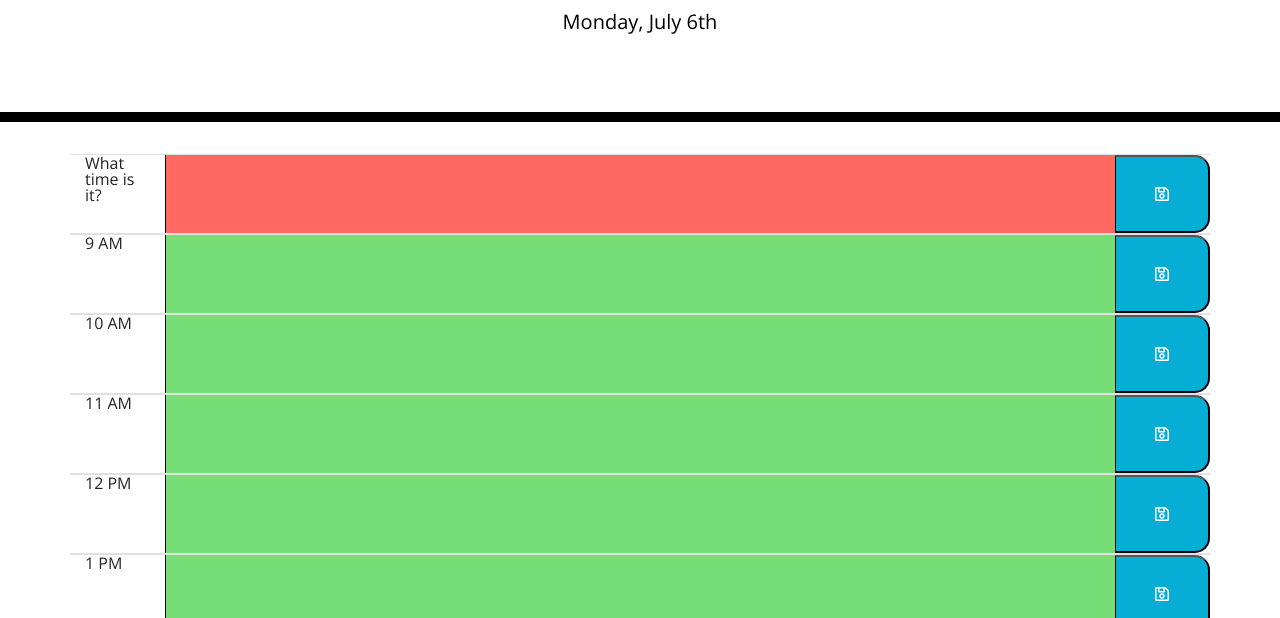
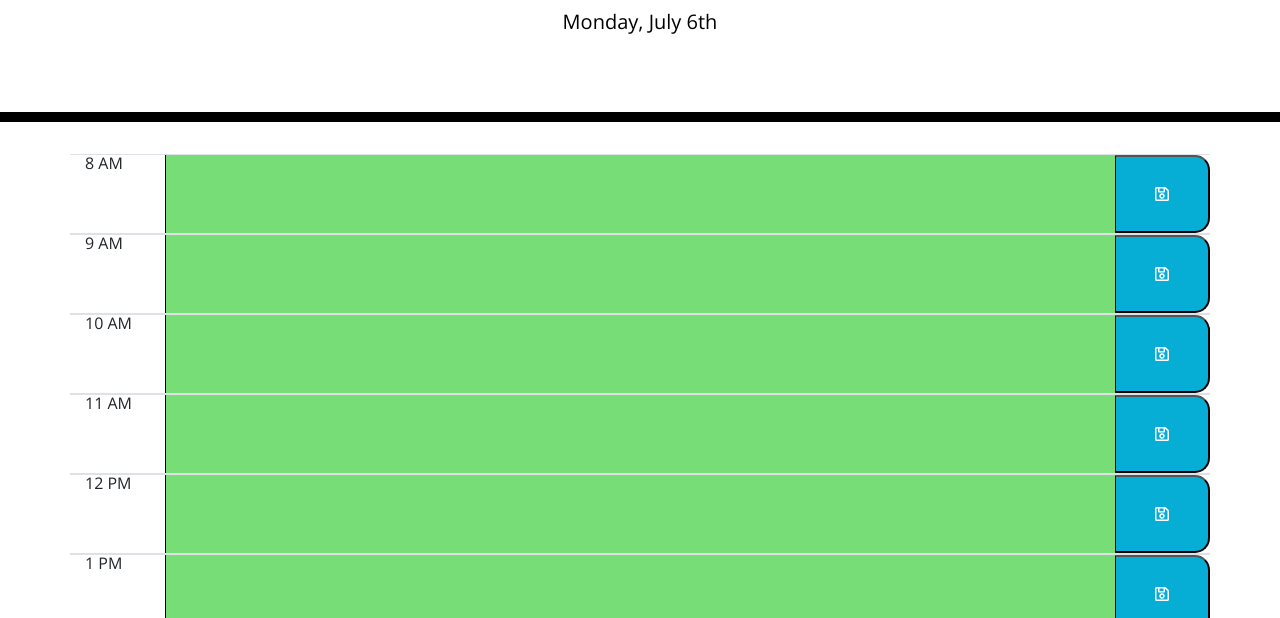
Before and after one commit to kaelliot/work-day-schedule, a plain HTML site: page index.html in a window 1280 px wide. Shown: the part 182-800 px from the top of the page. Drawn offline with nearby package versions, Linux system fonts and the light colour scheme; files that its build step writes are made by us from their sources; files whose address does not match are found by name.

Commit message:
moved index.html

```diff
--- a/assets/index.html
+++ b/index.html
@@ -33,7 +33,7 @@
     <div class="container">
 
       <div id="calendar-row1" class="row justify-content-md-center border-top border-bottom calendar-row">
-        <div id="time1"class="col-md-1">What time is it?</div>
+        <div id="time1"class="col-md-1">8 AM</div>
         <textarea rows="3" id="text-entry1" class="col-md-10"></textarea>
         <button id="save" class="col-md-1"><i class="far fa-save"></i></button>
       </div>
```
Also changed, not shown: 2 other files.
